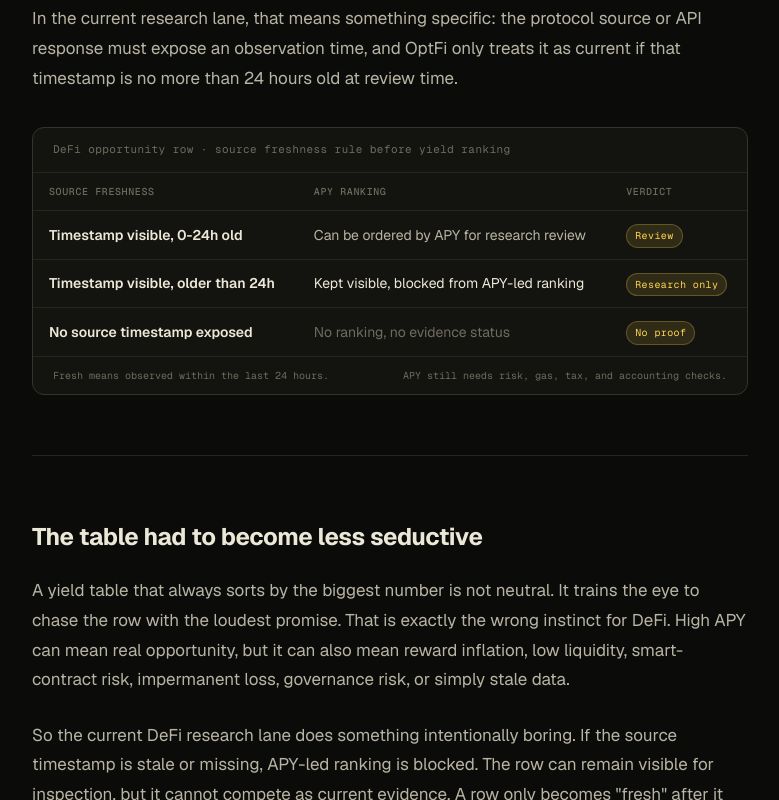
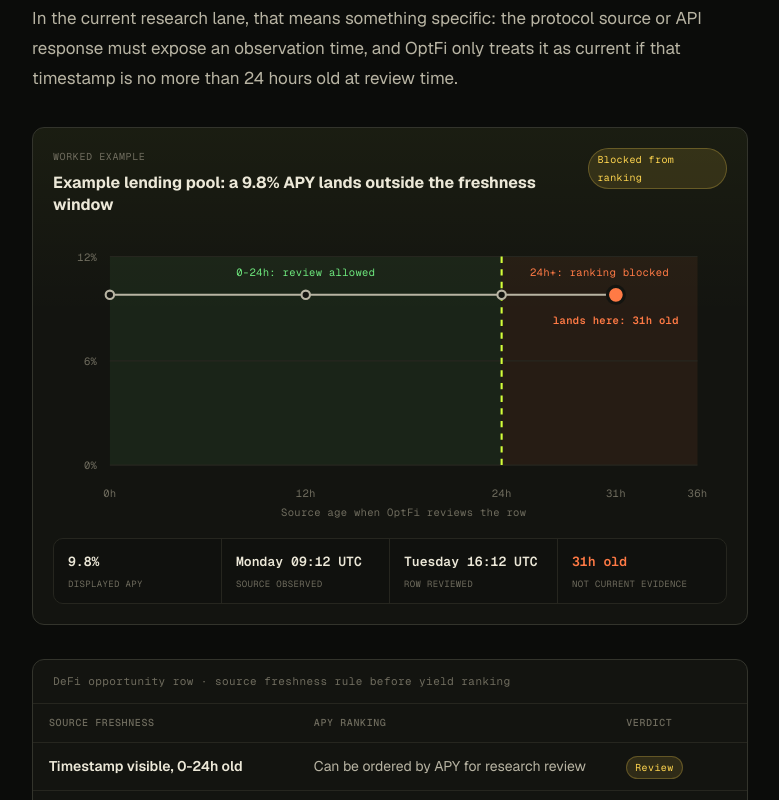
Before and after one commit to kronos-cm/optfi-website, a React (Vite) app: page /journal/defi-source-timestamp in a window 1280 px wide. Shown: the part 1360-2160 px from the top of the page, without its empty margins (250-1029 px from the left). Built offline with nearby package versions, Linux system fonts and the light colour scheme.

Commit message:
docs: add defi freshness example chart

```diff
--- a/src/pages/journal-defi-source-timestamp-page.tsx
+++ b/src/pages/journal-defi-source-timestamp-page.tsx
@@ -1,5 +1,45 @@
 import './home-page.css'
 import './journal-strategy-proof-page.css'
+
+const defiFreshnessExample = {
+  protocol: 'Example lending pool',
+  displayedApy: 9.8,
+  observedAt: 'Monday 09:12 UTC',
+  reviewedAt: 'Tuesday 16:12 UTC',
+  sourceAgeHours: 31,
+}
+
+const defiFreshnessChart = {
+  width: 640,
+  height: 286,
+  left: 54,
+  right: 28,
+  top: 30,
+  bottom: 58,
+  maxAge: 36,
+  maxApy: 12,
+}
+
+const defiFreshnessPoints = [
+  { age: 0, apy: defiFreshnessExample.displayedApy },
+  { age: 12, apy: defiFreshnessExample.displayedApy },
+  { age: 24, apy: defiFreshnessExample.displayedApy },
+  { age: defiFreshnessExample.sourceAgeHours, apy: defiFreshnessExample.displayedApy },
+] as const
+
+function defiFreshnessX(age: number) {
+  const span = defiFreshnessChart.width - defiFreshnessChart.left - defiFreshnessChart.right
+  return defiFreshnessChart.left + (age / defiFreshnessChart.maxAge) * span
+}
+
+function defiFreshnessY(apy: number) {
+  const span = defiFreshnessChart.height - defiFreshnessChart.top - defiFreshnessChart.bottom
+  return defiFreshnessChart.top + span - (apy / defiFreshnessChart.maxApy) * span
+}
+
+function defiFreshnessLinePoints() {
+  return defiFreshnessPoints.map((point) => `${defiFreshnessX(point.age)},${defiFreshnessY(point.apy)}`).join(' ')
+}
 
 export function JournalDefiSourceTimestampPage() {
   return (
@@ -68,6 +108,110 @@
               In the current research lane, that means something specific: the protocol source or API response must expose an
               observation time, and OptFi only treats it as current if that timestamp is no more than 24 hours old at review time.
             </p>
+
+            <div className="defi-freshness-card">
+              <div className="defi-freshness-head">
+                <div>
+                  <div className="defi-freshness-kicker">Worked example</div>
+                  <div className="defi-freshness-title">{defiFreshnessExample.protocol}: a 9.8% APY lands outside the freshness window</div>
+                </div>
+                <span className="badge-watch">Blocked from ranking</span>
+              </div>
+
+              <svg className="defi-freshness-svg" viewBox={`0 0 ${defiFreshnessChart.width} ${defiFreshnessChart.height}`} role="img" aria-labelledby="defi-freshness-title defi-freshness-desc">
+                <title id="defi-freshness-title">DeFi APY source age example</title>
+                <desc id="defi-freshness-desc">
+                  A sample DeFi APY is still displayed at 9.8 percent after 31 hours, but the source age places it outside the
+                  24-hour freshness window, so OptFi blocks it from APY-led ranking.
+                </desc>
+                <rect
+                  className="defi-zone-fresh"
+                  x={defiFreshnessChart.left}
+                  y={defiFreshnessChart.top}
+                  width={defiFreshnessX(24) - defiFreshnessChart.left}
+                  height={defiFreshnessChart.height - defiFreshnessChart.top - defiFreshnessChart.bottom}
+                />
+                <rect
+                  className="defi-zone-stale"
+                  x={defiFreshnessX(24)}
+                  y={defiFreshnessChart.top}
+                  width={defiFreshnessChart.width - defiFreshnessChart.right - defiFreshnessX(24)}
+                  height={defiFreshnessChart.height - defiFreshnessChart.top - defiFreshnessChart.bottom}
+                />
+                {[0, 6, 12].map((tick) => (
+                  <g key={tick}>
+                    <line
+                      className="defi-grid-line"
+                      x1={defiFreshnessChart.left}
+                      x2={defiFreshnessChart.width - defiFreshnessChart.right}
+                      y1={defiFreshnessY(tick)}
+                      y2={defiFreshnessY(tick)}
+                    />
+                    <text className="defi-axis-label" x={defiFreshnessChart.left - 12} y={defiFreshnessY(tick) + 4} textAnchor="end">
+                      {tick}%
+                    </text>
+                  </g>
+                ))}
+                <line
+                  className="defi-freshness-boundary"
+                  x1={defiFreshnessX(24)}
+                  x2={defiFreshnessX(24)}
+                  y1={defiFreshnessChart.top}
+                  y2={defiFreshnessChart.height - defiFreshnessChart.bottom}
+                />
+                <text className="defi-zone-label fresh" x={defiFreshnessX(12)} y={defiFreshnessChart.top + 18} textAnchor="middle">
+                  0-24h: review allowed
+                </text>
+                <text className="defi-zone-label stale" x={defiFreshnessX(30)} y={defiFreshnessChart.top + 18} textAnchor="middle">
+                  24h+: ranking blocked
+                </text>
+                <polyline className="defi-apy-line" points={defiFreshnessLinePoints()} />
+                {defiFreshnessPoints.map((point) => (
+                  <circle key={point.age} className="defi-apy-dot" cx={defiFreshnessX(point.age)} cy={defiFreshnessY(point.apy)} r="4" />
+                ))}
+                <circle
+                  className="defi-landing-dot"
+                  cx={defiFreshnessX(defiFreshnessExample.sourceAgeHours)}
+                  cy={defiFreshnessY(defiFreshnessExample.displayedApy)}
+                  r="8"
+                />
+                <text
+                  className="defi-landing-label"
+                  x={defiFreshnessX(defiFreshnessExample.sourceAgeHours)}
+                  y={defiFreshnessY(defiFreshnessExample.displayedApy) + 28}
+                  textAnchor="middle"
+                >
+                  lands here: 31h old
+                </text>
+                {[0, 12, 24, 31, 36].map((tick) => (
+                  <text key={tick} className="defi-axis-label" x={defiFreshnessX(tick)} y={defiFreshnessChart.height - 28} textAnchor="middle">
+                    {tick}h
+                  </text>
+                ))}
+                <text className="defi-axis-caption" x={(defiFreshnessChart.width + defiFreshnessChart.left - defiFreshnessChart.right) / 2} y={defiFreshnessChart.height - 10} textAnchor="middle">
+                  Source age when OptFi reviews the row
+                </text>
+              </svg>
+
+              <div className="defi-example-strip">
+                <div>
+                  <span className="defi-example-value">{defiFreshnessExample.displayedApy.toFixed(1)}%</span>
+                  <span className="defi-example-label">displayed APY</span>
+                </div>
+                <div>
+                  <span className="defi-example-value">{defiFreshnessExample.observedAt}</span>
+                  <span className="defi-example-label">source observed</span>
+                </div>
+                <div>
+                  <span className="defi-example-value">{defiFreshnessExample.reviewedAt}</span>
+                  <span className="defi-example-label">row reviewed</span>
+                </div>
+                <div>
+                  <span className="defi-example-value warn">{defiFreshnessExample.sourceAgeHours}h old</span>
+                  <span className="defi-example-label">not current evidence</span>
+                </div>
+              </div>
+            </div>
 
             <div className="data-card">
               <div className="data-card-header">
--- a/src/pages/journal-strategy-proof-page.css
+++ b/src/pages/journal-strategy-proof-page.css
@@ -527,6 +527,179 @@
   }
 }
 
+/* ── DeFi freshness example chart ── */
+
+.defi-freshness-card {
+  background:
+    linear-gradient(180deg, rgba(212, 255, 58, 0.04), rgba(212, 255, 58, 0) 38%),
+    var(--bg-2);
+  border: 1px solid var(--rule-strong);
+  border-radius: 12px;
+  padding: 20px;
+  margin: 2em 0;
+  overflow: hidden;
+}
+
+.defi-freshness-head {
+  display: flex;
+  align-items: flex-start;
+  justify-content: space-between;
+  gap: 20px;
+  margin-bottom: 8px;
+}
+
+.defi-freshness-kicker {
+  font-family: 'Geist Mono', monospace;
+  font-size: 10px;
+  color: var(--muted);
+  letter-spacing: 0.06em;
+  text-transform: uppercase;
+  margin-bottom: 6px;
+}
+
+.defi-freshness-title {
+  font-size: 1rem;
+  font-weight: 700;
+  color: var(--fg);
+  line-height: 1.35;
+}
+
+.defi-freshness-svg {
+  width: 100%;
+  height: auto;
+  display: block;
+  margin: 10px 0 12px;
+}
+
+.defi-zone-fresh {
+  fill: rgba(109, 230, 124, 0.07);
+}
+
+.defi-zone-stale {
+  fill: rgba(255, 122, 69, 0.08);
+}
+
+.defi-grid-line {
+  stroke: var(--rule);
+  stroke-width: 1;
+}
+
+.defi-freshness-boundary {
+  stroke: var(--lime);
+  stroke-width: 2;
+  stroke-dasharray: 6 6;
+}
+
+.defi-apy-line {
+  fill: none;
+  stroke: var(--fg-2);
+  stroke-width: 2;
+  stroke-linecap: round;
+  stroke-linejoin: round;
+}
+
+.defi-apy-dot {
+  fill: var(--bg-2);
+  stroke: var(--fg-2);
+  stroke-width: 2;
+}
+
+.defi-landing-dot {
+  fill: var(--warn);
+  stroke: var(--bg-2);
+  stroke-width: 3;
+}
+
+.defi-axis-label,
+.defi-axis-caption,
+.defi-zone-label,
+.defi-landing-label {
+  font-family: 'Geist Mono', monospace;
+  font-size: 10px;
+  fill: var(--muted);
+  letter-spacing: 0.03em;
+}
+
+.defi-zone-label.fresh {
+  fill: #6de67c;
+}
+
+.defi-zone-label.stale,
+.defi-landing-label {
+  fill: var(--warn);
+}
+
+.defi-landing-label {
+  font-weight: 700;
+}
+
+.defi-example-strip {
+  display: grid;
+  grid-template-columns: repeat(4, 1fr);
+  border: 1px solid var(--rule);
+  border-radius: 10px;
+  overflow: hidden;
+}
+
+.defi-example-strip > div {
+  padding: 12px 14px;
+  border-right: 1px solid var(--rule);
+  background: rgba(11, 12, 10, 0.34);
+  min-width: 0;
+}
+
+.defi-example-strip > div:last-child {
+  border-right: none;
+}
+
+.defi-example-value,
+.defi-example-label {
+  display: block;
+  font-family: 'Geist Mono', monospace;
+}
+
+.defi-example-value {
+  font-size: 0.82rem;
+  color: var(--fg);
+  font-weight: 700;
+  margin-bottom: 4px;
+  overflow-wrap: anywhere;
+}
+
+.defi-example-value.warn {
+  color: var(--warn);
+}
+
+.defi-example-label {
+  font-size: 9px;
+  color: var(--muted);
+  letter-spacing: 0.04em;
+  text-transform: uppercase;
+  line-height: 1.4;
+}
+
+@media (max-width: 700px) {
+  .defi-freshness-head {
+    flex-direction: column;
+  }
+
+  .defi-example-strip {
+    grid-template-columns: repeat(2, 1fr);
+  }
+
+  .defi-example-strip > div:nth-child(2) {
+    border-right: none;
+  }
+
+  .defi-example-strip > div:nth-child(-n+2) {
+    border-bottom: 1px solid var(--rule);
+  }
+
+  .defi-zone-label {
+    font-size: 8px;
+  }
+}
+
 /* ── Fixture grid ── */
 
 .fixture-grid {
```
